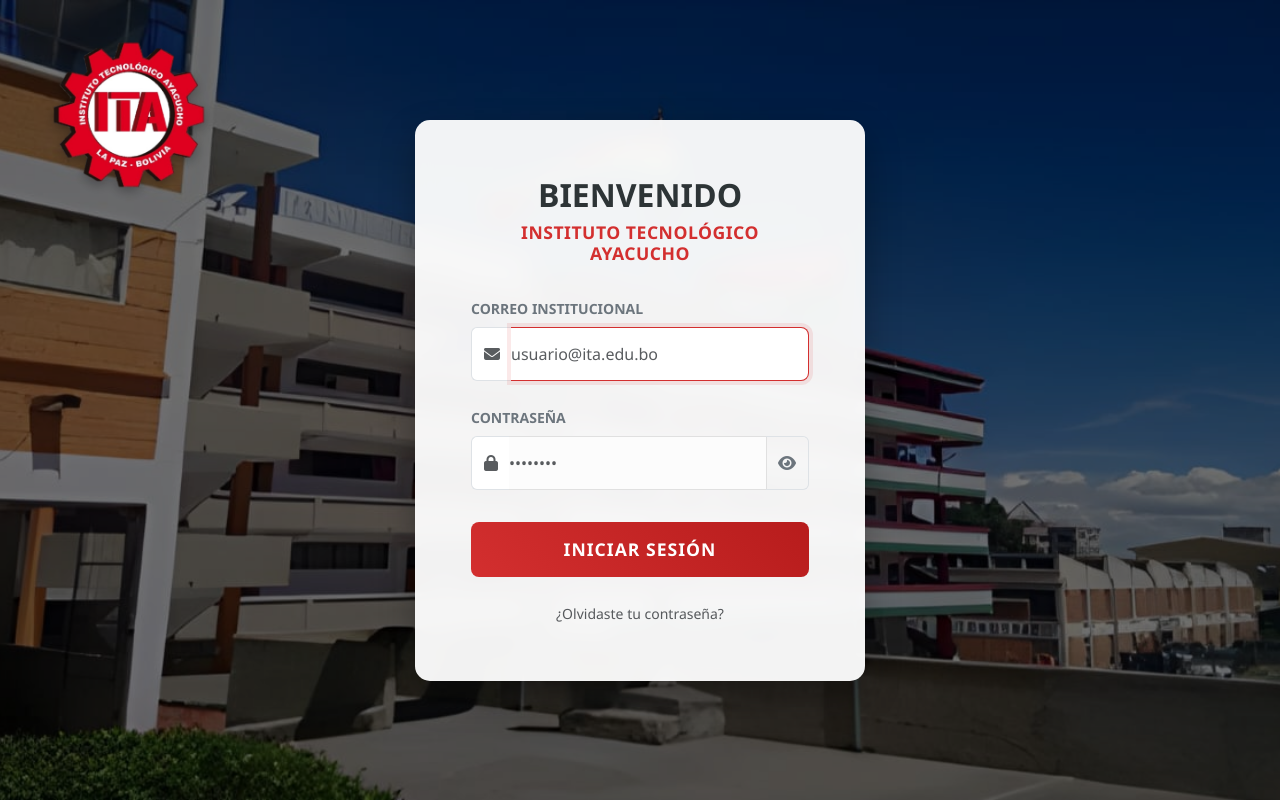
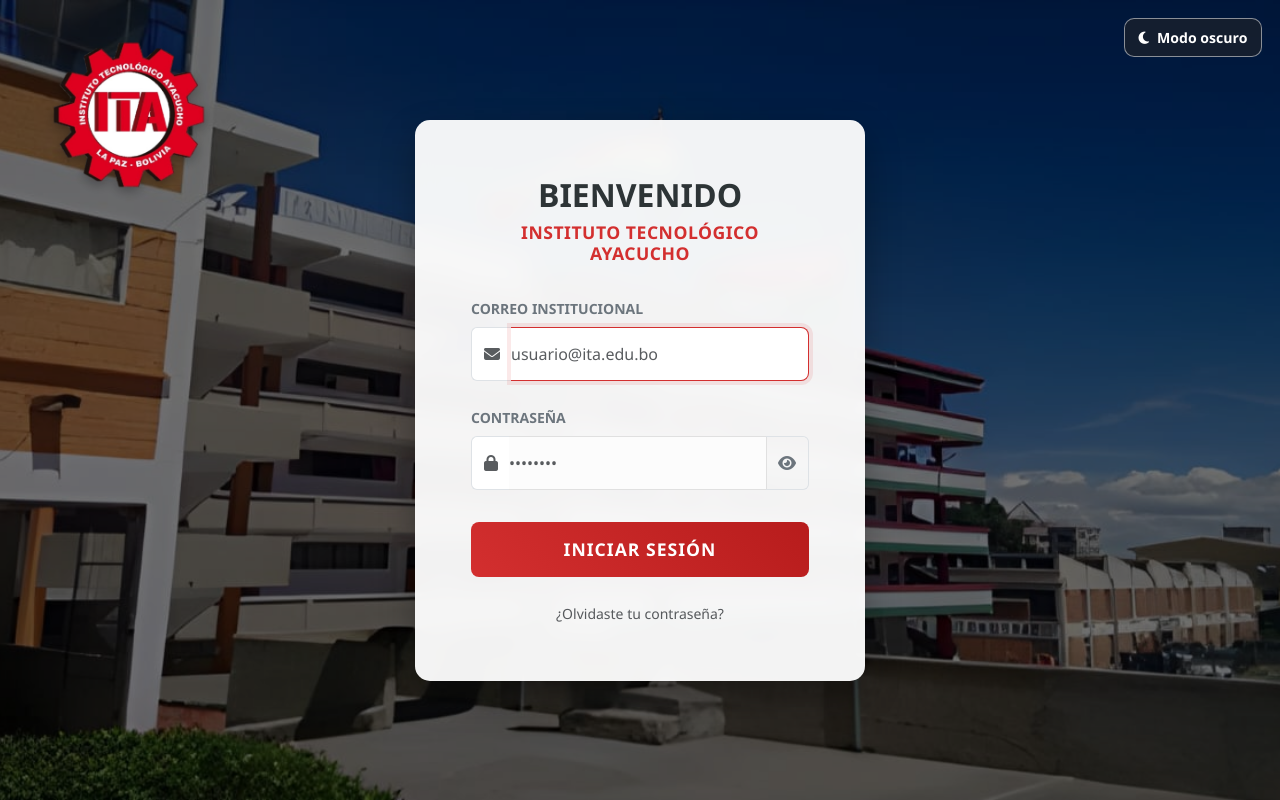
Before and after one commit to quisbertfabio6/sita, a Laravel app: page /login in a window 1280 px wide. Run offline with Laravel 12, Linux system fonts and the light colour scheme.

Commit message:
Añadir interruptor claro/oscuro persistente a la interfaz web

```diff
--- a/resources/views/auth/login.blade.php
+++ b/resources/views/auth/login.blade.php
@@ -1,6 +1,18 @@
 <!DOCTYPE html>
 <html lang="es">
 <head>
+    <script>
+        (function () {
+            try {
+                document.documentElement.setAttribute(
+                    'data-sita-theme',
+                    localStorage.getItem('sita-web-theme') === 'dark' ? 'dark' : 'light'
+                );
+            } catch (_) {
+                document.documentElement.setAttribute('data-sita-theme', 'light');
+            }
+        })();
+    </script>
     <meta charset="UTF-8">
     <meta name="viewport" content="width=device-width, initial-scale=1.0, maximum-scale=1.0, user-scalable=no">
     <title>Acceso SITA - Instituto Tecnológico Ayacucho</title>
@@ -127,10 +139,16 @@
             }
         }
     </style>
+    <link href="{{ asset('css/sita-dark.css') }}" rel="stylesheet">
 </head>
 <body>
 
     <div class="login-wrapper">
+        <button type="button" class="sita-theme-switch login-theme-switch"
+            data-sita-theme-toggle aria-label="Activar modo oscuro" aria-pressed="false">
+            <i class="fas fa-moon" data-sita-theme-icon aria-hidden="true"></i>
+            <span data-sita-theme-text>Modo oscuro</span>
+        </button>
 
         <div class="login-logo-container">
             <img src="{{ asset('img/logo_ita.png') }}" alt="Logo ITA">
@@ -205,5 +223,6 @@
             });
         });
     </script>
+    <script src="{{ asset('js/sita-theme.js') }}"></script>
 </body>
 </html>
```
